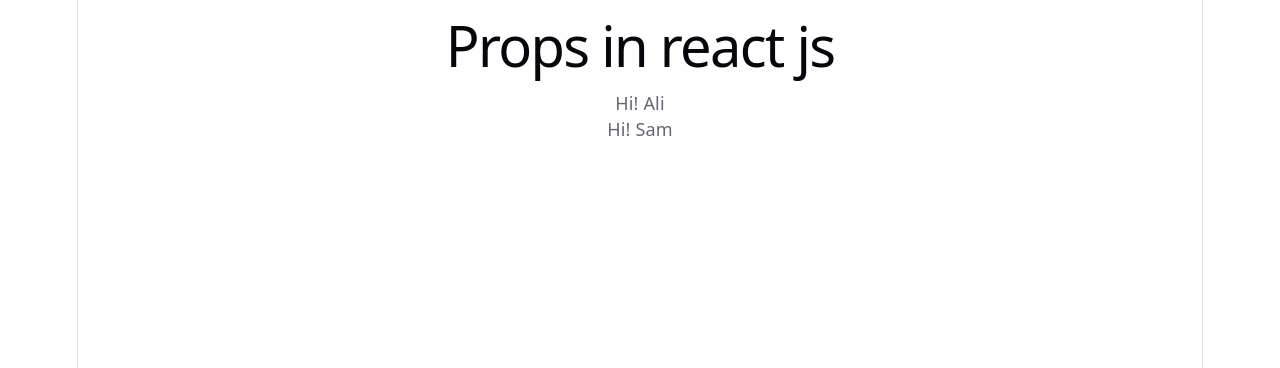
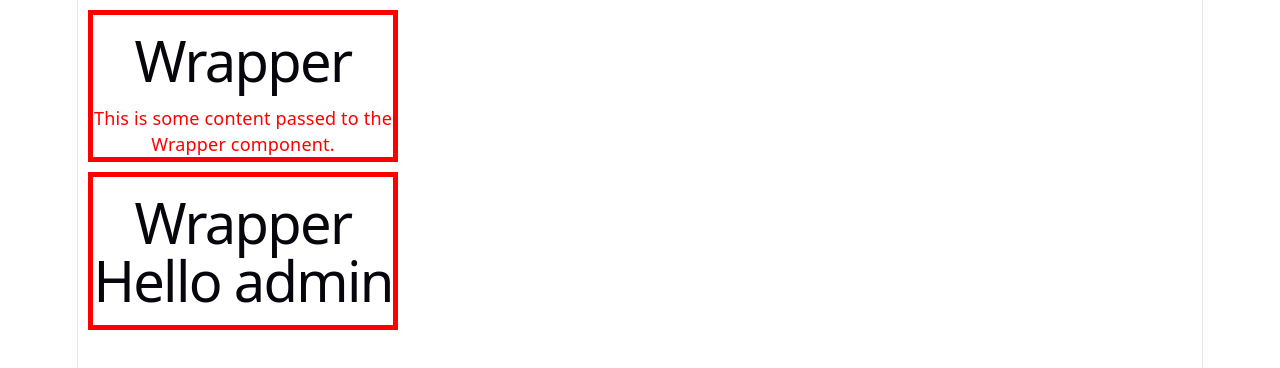
Before and after one commit to codewithnill/reactjs_19_by_code_step_by_step, a React (Vite) app in the folder main/react-blog/: page / in a window 1280 px wide. Shown: the top 368 px of the page. Built offline with nearby package versions, Linux system fonts and the light colour scheme.

Commit message:
using style and passing html in component by children keyword..

```diff
--- a/main/react-blog/src/App.jsx
+++ b/main/react-blog/src/App.jsx
@@ -1,14 +1,14 @@
-import UserForMoreAboutProps from './UserForMoreAboutProps';
+import Wrapper from './Wrapper';
 function App() {
   return (
-    <div>
-      <h1>Props in react js</h1>
-      <UserForMoreAboutProps name="Ali"/>
+    <div >
+      <Wrapper>
+        <p>This is some content passed to the Wrapper component.</p>
+      </Wrapper>
 
-
-      <UserForMoreAboutProps name="Sam"/>
-      {/* suppose forgot to pass username */}
-      {/* <UserForMoreAboutProps /> */}
+      <Wrapper>
+        <h1>Hello admin</h1>
+      </Wrapper>
     </div>
   );
 }
--- /dev/null
+++ b/main/react-blog/src/Wrapper.jsx
@@ -0,0 +1,11 @@
+function Wrapper({children}) {
+  return (
+    <div style={{color: "red", border: "5px solid red", margin:"10px", width: "300px"}}>
+      <h1>Wrapper</h1>
+      {children}
+      {/* children is used to pass content between the opening and closing tags of the Wrapper component */}
+    </div>
+  );
+}
+
+export default Wrapper;
```
